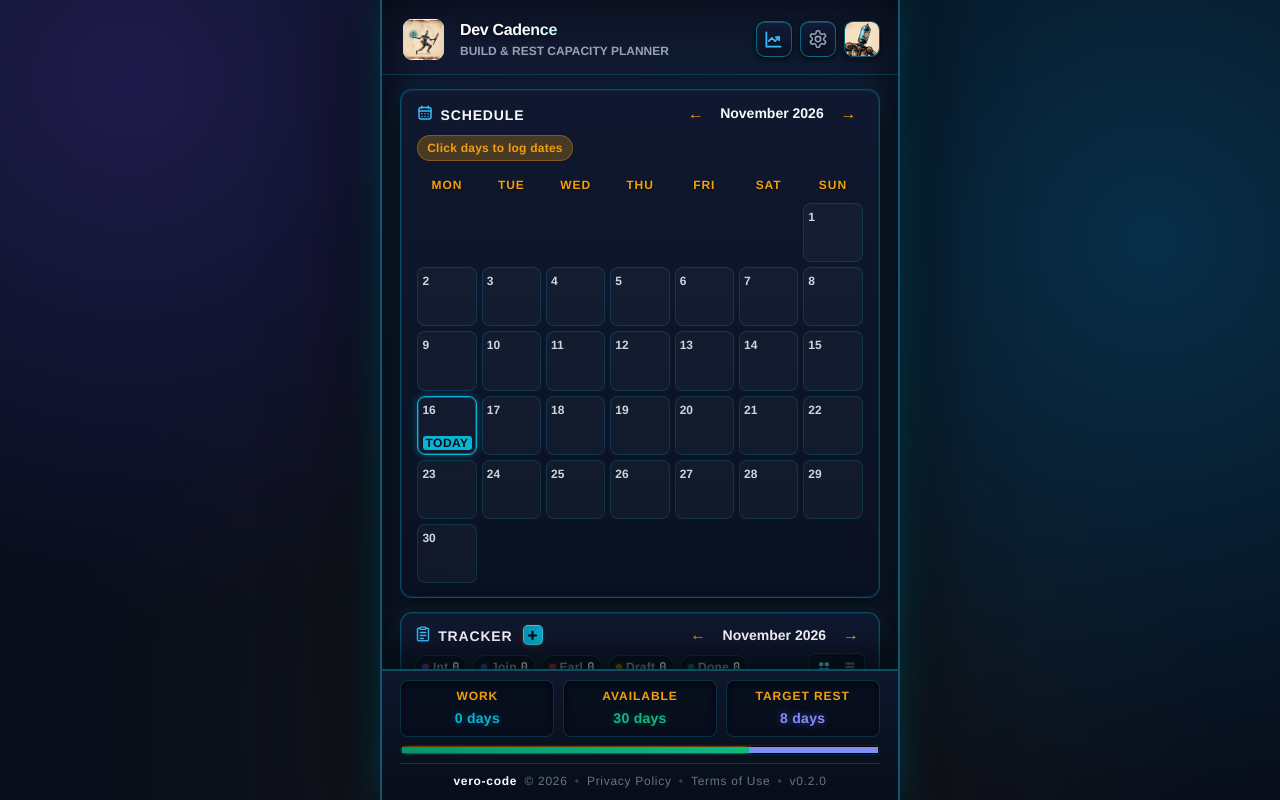
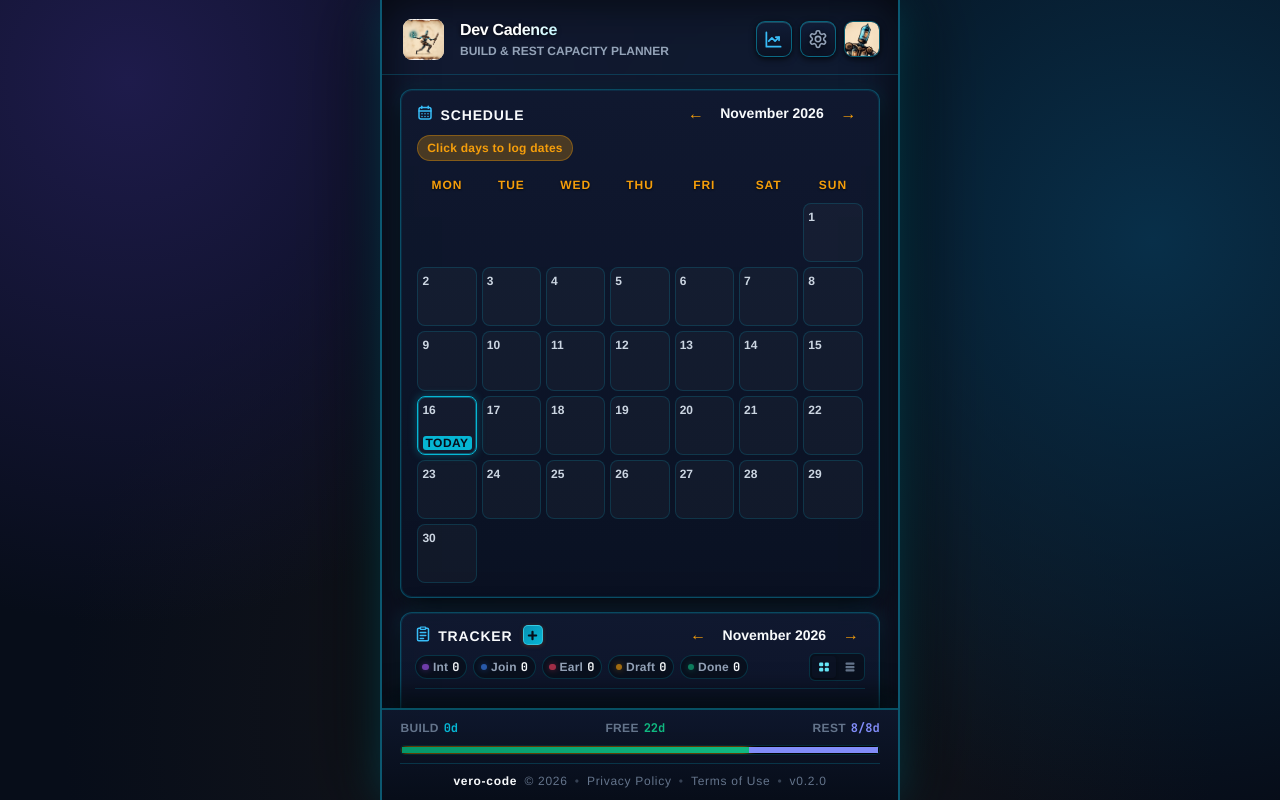
Before and after one commit to vero-code/dev-cadence, a React (Vite) app: page / in a window 1280 px wide. Built offline with nearby package versions, Linux system fonts and the light colour scheme.

Commit message:
style: make capacity bar compact

```diff
--- a/src/components/CapacityBar.jsx
+++ b/src/components/CapacityBar.jsx
@@ -43,23 +43,27 @@ export const CapacityBar = ({ year, month, hackathons, settings, onOpenSettings
     <div className="capacity-card">
       <div className="capacity-metrics-grid">
         <div className="capacity-metric-box">
-          <span className="metric-label">Work</span>
-          <span className="metric-value committed-val">{committedDaysCount} days</span>
+          <span className="metric-label">Build</span>
+          <span className="metric-value committed-val">
+            {committedDaysCount}d
+          </span>
         </div>
         <div className="capacity-metric-box">
-          <span className="metric-label">Available</span>
+          <span className="metric-label">Free</span>
           <span className="metric-value free-val">
-            {freeDays} days
+            {surplusDays}d
           </span>
         </div>
         <div
           className="capacity-metric-box"
           style={onOpenSettings ? { cursor: 'pointer' } : undefined}
           onClick={onOpenSettings}
-          title={onOpenSettings ? 'Click to configure Target Rest days' : undefined}
+          title={onOpenSettings ? `Target Rest: ${targetRest}d (click to configure)` : undefined}
         >
-          <span className="metric-label">Target Rest</span>
-          <span className="metric-value rest-val">{targetRest} days</span>
+          <span className="metric-label">Rest</span>
+          <span className="metric-value rest-val">
+            {restDays}/{targetRest}d
+          </span>
         </div>
       </div>
 
@@ -81,7 +85,7 @@ export const CapacityBar = ({ year, month, hackathons, settings, onOpenSettings
           />
         )}
         <div
-          className={`progress-segment ${isOvercommitted ? 'warning-seg' : 'rest-seg'}`}
+          className="progress-segment rest-seg"
           style={{ width: `${restPercent}%` }}
           title={
             isOvercommitted
--- a/src/styles/capacity.css
+++ b/src/styles/capacity.css
@@ -3,31 +3,24 @@
   background: var(--card-solid-bg);
   border: 1px solid var(--border-subtle);
   border-radius: var(--radius);
-  padding: 1.15rem;
+  padding: 0.55rem 0.85rem;
   display: flex;
   flex-direction: column;
-  gap: 0.85rem;
+  gap: 0.4rem;
   transition: background-color 0.25s ease, border-color 0.25s ease;
 }
 
 .capacity-metrics-grid {
-  display: grid;
-  grid-template-columns: repeat(3, 1fr);
-  gap: 0.65rem;
+  display: flex;
+  align-items: center;
+  justify-content: space-between;
+  gap: 0.5rem;
 }
 
 .capacity-metric-box {
-  background: var(--metric-box-bg);
-  border: 1px solid var(--metric-box-border);
-  border-radius: 8px;
-  padding: 0.6rem 0.5rem;
-  text-align: center;
-  display: flex;
-  flex-direction: column;
-  align-items: center;
-  justify-content: center;
-  gap: 0.2rem;
-  transition: background-color 0.25s ease, border-color 0.25s ease;
+  display: inline-flex;
+  align-items: baseline;
+  gap: 0.3rem;
 }
 
 .metric-label {
@@ -40,7 +33,7 @@
 
 .metric-value {
   font-family: var(--font-mono);
-  font-size: var(--text-md);
+  font-size: var(--text-sm);
   font-weight: 700;
 }
 
@@ -49,7 +42,7 @@
 .rest-val { color: #818cf8; }
 
 .capacity-progress-track {
-  height: 8px;
+  height: 6px;
   background: rgba(255, 255, 255, 0.05);
   border-radius: 9999px;
   overflow: hidden;
--- a/src/styles/footer.css
+++ b/src/styles/footer.css
@@ -43,73 +43,7 @@
   box-shadow: none;
 }
 
-.app-footer .capacity-metrics-grid {
-  gap: 0.55rem;
-}
 
-/* Mechanical Steam Gauge Metric Box */
-.app-footer .capacity-metric-box {
-  padding: 0.4rem 0.55rem;
-  background: var(--metric-box-bg);
-  border: 1.5px solid var(--metric-box-border);
-  border-radius: 8px;
-  box-shadow: inset 0 2px 6px rgba(0, 0, 0, 0.65);
-  display: flex;
-  flex-direction: column;
-  align-items: center;
-  justify-content: center;
-  text-align: center;
-  transition: all 0.2s ease;
-}
-
-.app-footer .capacity-metric-box:hover {
-  background: var(--bg-card-hover);
-  border-color: var(--border-hover);
-  transform: translateY(-1px);
-}
-
-.app-footer .metric-label {
-  font-family: var(--font-heading);
-  font-size: var(--text-sm);
-  font-weight: 700;
-  letter-spacing: 0.08em;
-  text-transform: uppercase;
-  color: var(--amber-gear);
-}
-
-[data-theme="parchment"] .app-footer .metric-label {
-  color: #784918;
-}
-
-.app-footer .metric-value {
-  font-family: var(--font-heading);
-  font-size: var(--text-md);
-  font-weight: 700;
-  letter-spacing: 0.02em;
-}
-
-.committed-val {
-  color: var(--cyan-primary);
-  text-shadow: 0 0 8px var(--cyan-glow);
-}
-
-.free-val {
-  color: var(--emerald);
-  text-shadow: 0 0 8px rgba(16, 185, 129, 0.35);
-}
-
-.rest-val {
-  color: #818cf8;
-  text-shadow: 0 0 8px rgba(129, 140, 248, 0.45);
-}
-
-[data-theme="parchment"] .app-footer .metric-value {
-  text-shadow: none;
-}
-
-[data-theme="parchment"] .rest-val {
-  color: #6366f1;
-}
 
 /* Vacuum-Tube Style Progress Track */
 .app-footer .capacity-progress-track {
```
